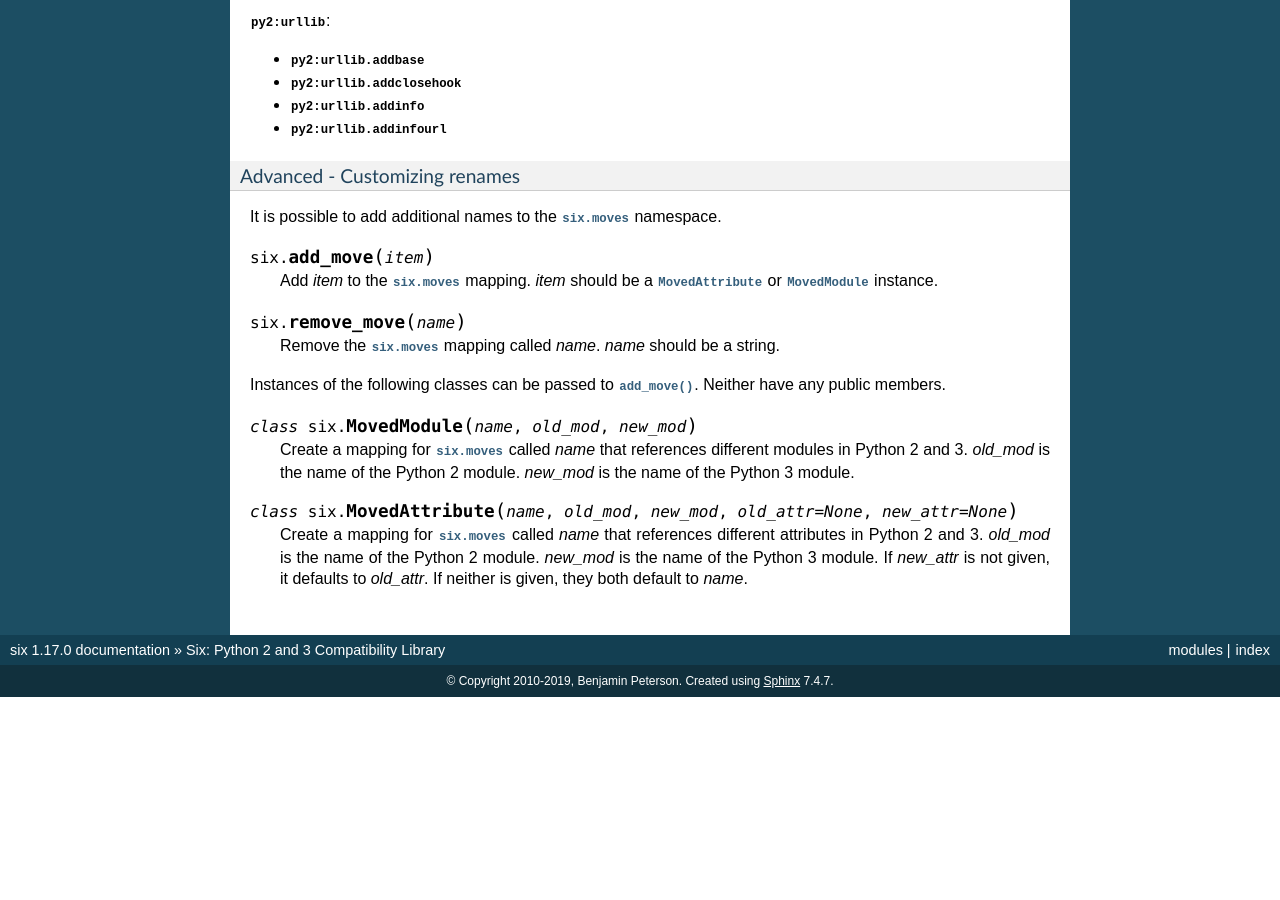
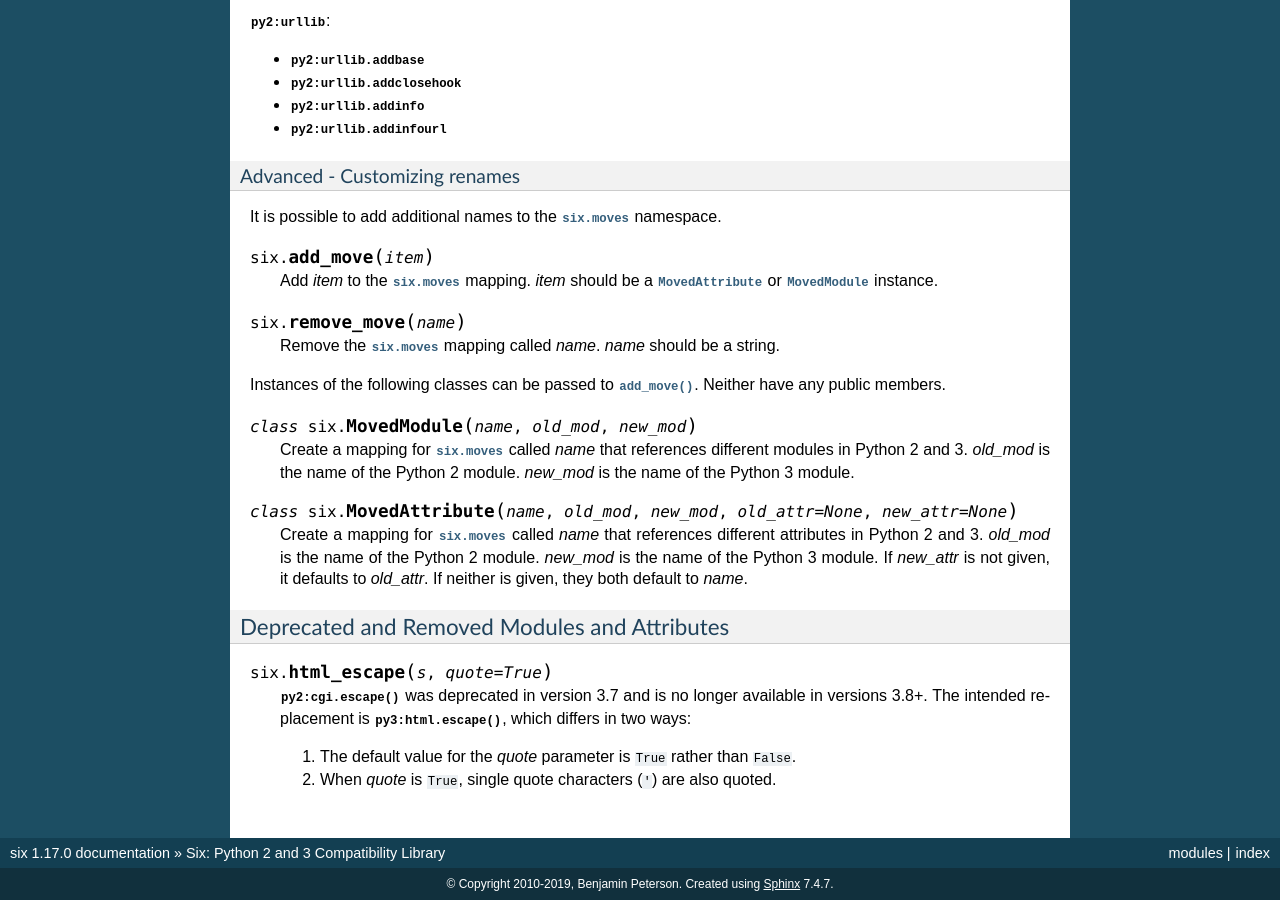
Before and after one commit to benjaminp/six, a Sphinx documentation site: the page built from documentation/index.rst, in a window 1280 px wide and 900 px high, scrolled down 11683 px. Built offline with Sphinx 7.4.7, drawn with Linux system fonts in a browser that asks for light colours; before the commit the page ends 12380 px from its top, so only the background shows below that; some of the changed text lies outside the part shown.

Commit message:
add six.html_escape() due to removal of cgi.escape() in 3.8

```diff
--- a/documentation/index.rst
+++ b/documentation/index.rst
@@ -873,3 +873,18 @@ have any public members.
    attributes in Python 2 and 3.  *old_mod* is the name of the Python 2 module.
    *new_mod* is the name of the Python 3 module.  If *new_attr* is not given, it
    defaults to *old_attr*.  If neither is given, they both default to *name*.
+
+
+Deprecated and Removed Modules and Attributes
+>>>>>>>>>>>>>>>>>>>>>>>>>>>>>>>>>>>>>>>>>>>>>
+
+.. function:: html_escape(s, quote=True)
+
+    :func:`py2:cgi.escape` was deprecated in version 3.7 and is no longer
+    available in versions 3.8+.  The intended replacement is
+    :func:`py3:html.escape`, which differs in two ways:
+
+    1. The default value for the *quote* parameter is ``True`` rather than
+       ``False``.
+    2. When *quote* is ``True``, single quote characters (``'``) are also
+       quoted.
```
Also changed, not shown: six.py (+12 -0 lines), test_six.py (+7 -0 lines).
